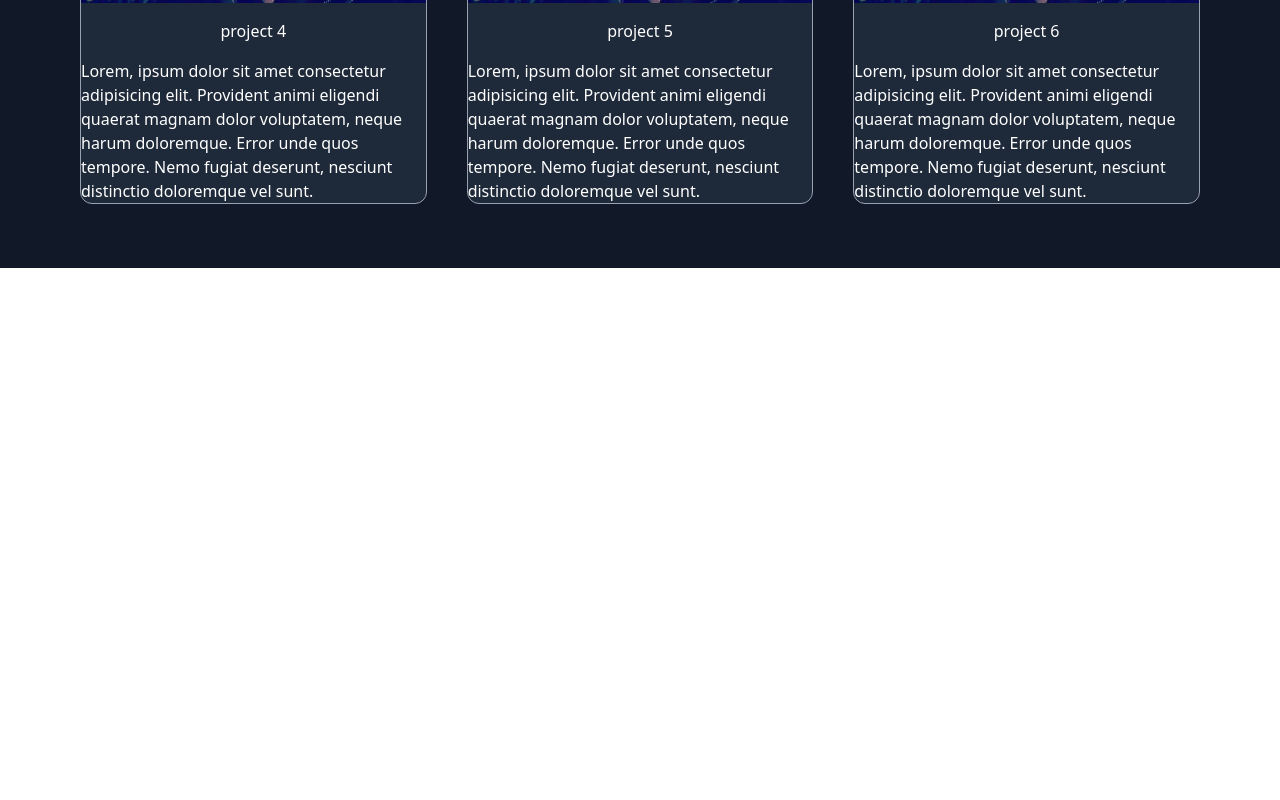
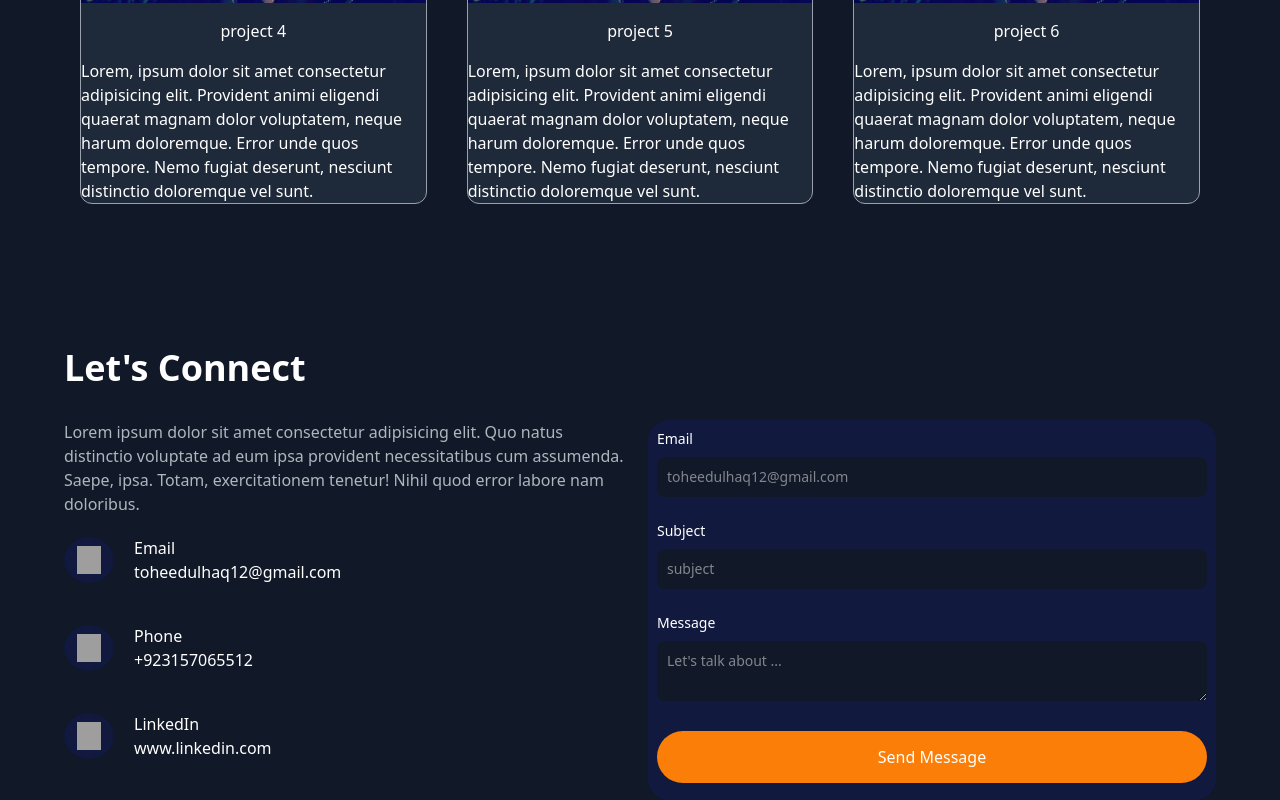
Before and after one commit to Toheed-110/my-portfolio, a Vue app: page / in a window 1280 px wide. Shown: the part 4095-4895 px from the top of the page. Before the commit the page ends 4363 px from the top, so only its background shows below. Built offline with nearby package versions, Linux system fonts and the light colour scheme; grey boxes are pictures that could not be loaded.

Commit message:
add Contact section

```diff
--- a/src/App.vue
+++ b/src/App.vue
@@ -7,6 +7,7 @@
 import AboutSection from '@/components/AboutSection.vue';
 import ExperienceAndSkills from './components/ExperienceAndSkills.vue';
 import LatestProjSection from './components/LatestProjSection.vue';
+import ContactSection from './components/ContactSection.vue';
 
 
 
@@ -20,6 +21,7 @@
     <AboutSection/>
     <ExperienceAndSkills/>
     <LatestProjSection/>
+    <ContactSection/>
   </div>
 </template>
 
--- /dev/null
+++ b/src/components/ContactSection.vue
@@ -0,0 +1,83 @@
+<script setup>
+</script>
+
+
+<template>
+  <section class="text-white mt-20" id="contact">
+    <h2 class="text-4xl font-bold text-white text-left mb-4 px-4 xl:pl-16">Let's Connect</h2>
+    <div class="grid md:grid-cols-2 gap-4 relative px-4 xl:px-16 mt-8" data-aos="zoom-in-up">
+      <div>
+        <p class="text-[#adb7be]">Lorem ipsum dolor sit amet consectetur adipisicing elit. Quo natus distinctio
+          voluptate
+          ad eum ipsa provident necessitatibus cum assumenda. Saepe, ipsa. Totam, exercitationem tenetur! Nihil quod
+          error
+          labore nam doloribus.
+        </p>
+        <div class="col-lg-4 col-md-4 mb-lg-0 mt-5">
+          <div class="flex mb-10 items-center">
+            <div class="p-2"
+              style="background-color: #111a3e; width: 50px;height: 46px;display: flex;justify-content: center;border-radius: 50%;
+                    overflow: hidden;border: 1px solid#111a3e;backdrop-filter: blur(9px);-webkit-backdrop-filter: blur(9px);">
+              <img src="https://img.icons8.com/metro/500/ffffff/new-post.png" alt="new post" class="w-6">
+            </div>
+            <div class="ml-5 text-white">
+              <h4>Email</h4>
+              <p>toheedulhaq12@gmail.com</p>
+            </div>
+          </div>
+          <div class="flex mb-10 items-center">
+            <div class="p-2"
+              style="background-color: #111a3e; width: 50px;height: 46px;display: flex;justify-content: center;border-radius: 50%;
+                    overflow: hidden;border: 1px solid#111a3e;backdrop-filter: blur(9px);-webkit-backdrop-filter: blur(9px);">
+              <img src="https://img.icons8.com/ios-filled/500/ffffff/phone.png" alt="phone" class="w-6">
+            </div>
+            <div class="ml-5 text-white">
+              <h4>Phone</h4>
+              <p>+923157065512</p>
+            </div>
+          </div>
+          <div class="flex mb-10 items-center">
+            <div class="p-2"
+              style="background-color: #111a3e; width: 50px;height: 46px;display: flex; justify-content: center;border-radius: 50%;
+                    overflow: hidden;border: 1px solid#111a3e;backdrop-filter: blur(9px);-webkit-backdrop-filter: blur(9px);">
+              <img src="https://img.icons8.com/ios-filled/500/ffffff/linkedin.png" alt="linkedin" class="w-6">
+            </div>
+            <div class="ml-5 text-white">
+              <h4>LinkedIn</h4>
+              <p>www.linkedin.com</p>
+            </div>
+          </div>
+        </div>
+      </div>
+      <div
+        style="background-color: #111a3e; width: 100%;height: 100%;border-radius: 20px;
+                     overflow: hidden;border: 1px solid #111a3e;backdrop-filter: blur(9px);-webkit-backdrop-filter: blur(9px);">
+        <form class="flex flex-col p-2" data-aos="zoom-in-up">
+          <div class="mb-6">
+            <label for="email" class="text-white block text-sm font-medium mb-2">Email</label>
+            <input type="email" id="email"
+              class="bg-[#111827] placeholder:[#9CA2A9] w-full text-gray-100 text-sm rounded-lg p-2.5"
+              placeholder="toheedulhaq12@gmail.com" name="email">
+          </div>
+          <div class="mb-6">
+            <label for="subject" class="text-white block text-sm font-medium mb-2">Subject</label>
+            <input type="subject" id="subject"
+              class="bg-[#111827] placeholder:[#9CA2A9] w-full text-gray-100 text-sm rounded-lg p-2.5"
+              placeholder="subject" name="email">
+          </div>
+          <div class="mb-6">
+            <label for="message" class="text-white block text-sm font-medium mb-2">Message</label>
+            <textarea id="Message"
+              class="bg-[#111827] placeholder:[#9CA2A9] w-full text-gray-100 text-sm rounded-lg p-2.5"
+              placeholder="Let's talk about ..." name="email"></textarea>
+          </div>
+          <button
+            class="z-1 w-[100%!important] px-6 md:px7 py-3 rounded-full sm:w-max flex justify-center text-white bg-[#FB7E09] border-2 border-transparent">
+            Send Message
+          </button>
+        </form>
+      </div>
+    </div>
+    <div class="bg-gradient-to-tr from-[#570cac] to-[#FB7E09] blur-2xl h-20 w-80 z-0 absolute -top-1/2 -left-4 transform -translate-x-2/3 translate-1/2"></div>
+  </section>
+</template>
```
